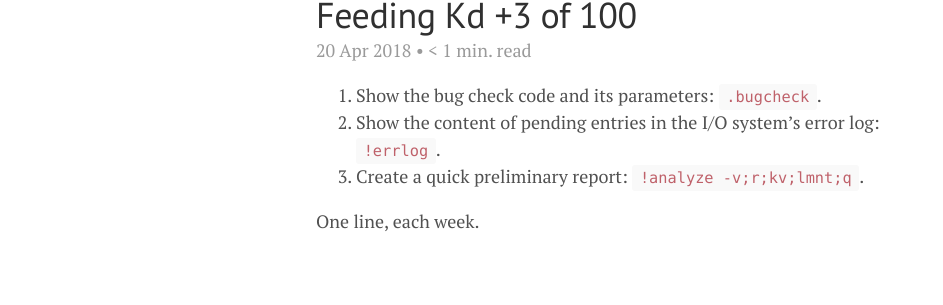
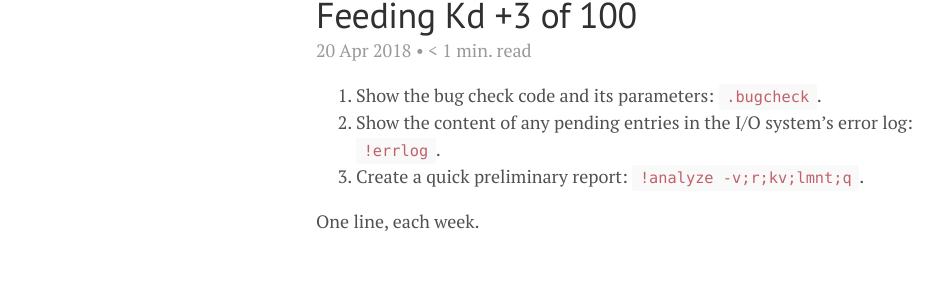
Before and after one commit to lgeurts/lgeurts.github.io, a Jekyll site: the page built from _posts/2018-04-20-feeding-kd.md, in a window 1280 px wide. Shown: the part 127-432 px from the top of the page, without its empty margins (0-943 px from the left). Built offline with Jekyll 4.4.1, drawn with Linux system fonts in a browser that asks for light colours; nearby versions of some CDN libraries; comment, search, counter and statistics services are not loaded.

Commit message:
Update 2018-04-20-feeding-kd.md

```diff
--- a/_posts/2018-04-20-feeding-kd.md
+++ b/_posts/2018-04-20-feeding-kd.md
@@ -8,7 +8,7 @@
 ---
 
 1. Show the bug check code and its parameters: `.bugcheck`.
-2. Show the content of pending entries in the I/O system's error log: `!errlog`.
+2. Show the content of any pending entries in the I/O system's error log: `!errlog`.
 3. Create a quick preliminary report: `!analyze -v;r;kv;lmnt;q`.
 
 One line, each week.
```
